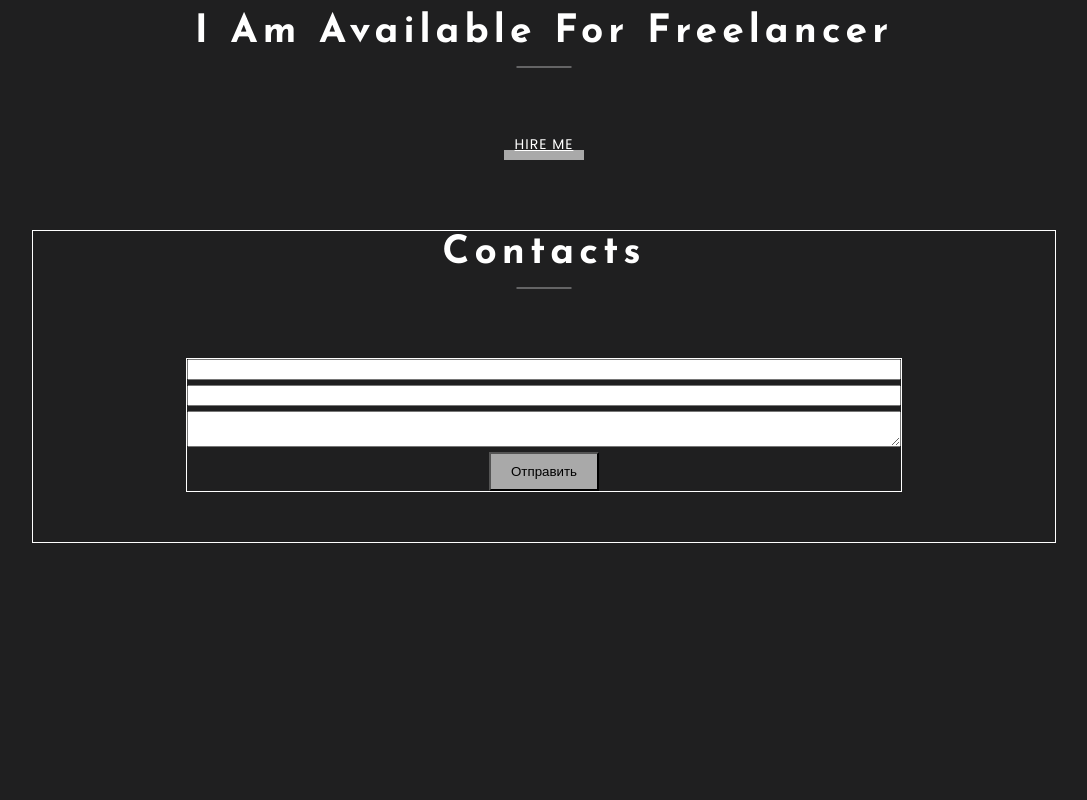
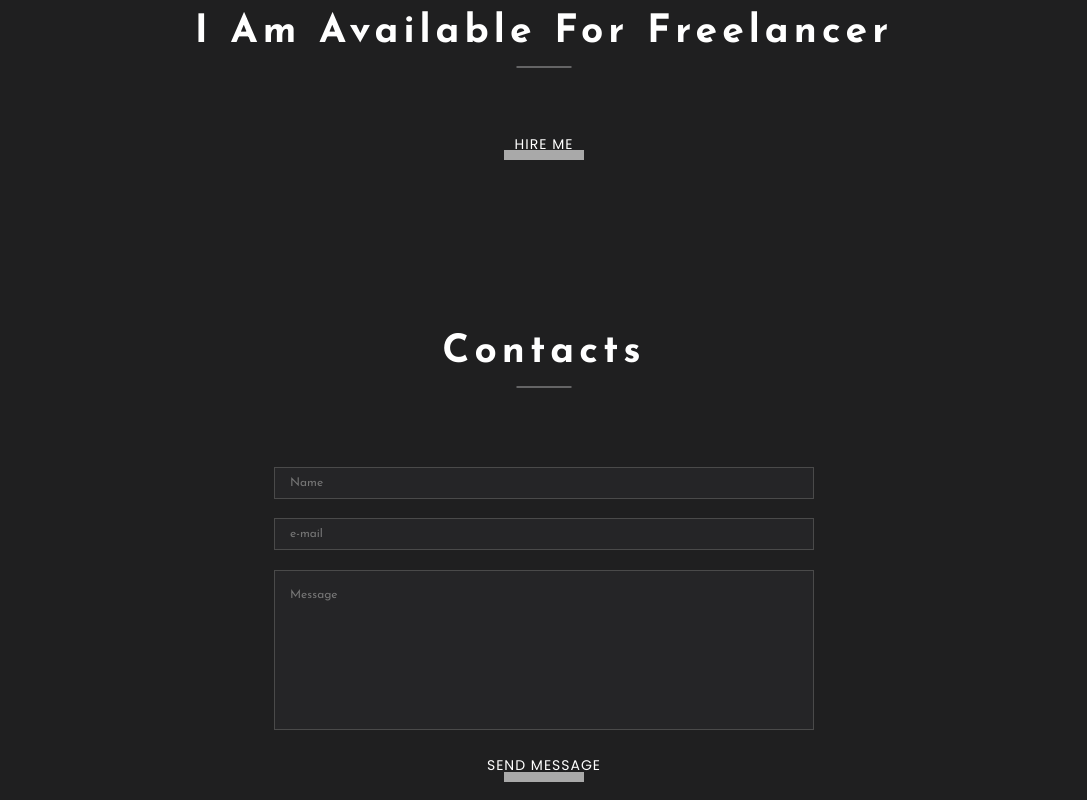
Before and after one commit to makcsholonik/portfolio, a React (Create React App) app: page / in a window 1280 px wide. Shown: the part 2260-3060 px from the top of the page, without its empty margins (96-1183 px from the left). Built offline with nearby package versions, Linux system fonts and the light colour scheme.

Commit message:
stage II (Contacts)

```diff
--- a/src/common/components/button/Button.module.scss
+++ b/src/common/components/button/Button.module.scss
@@ -6,6 +6,7 @@
 	@include flex(row, center, center, nowrap);
 	@include text($textFontFamily, 14px, 1.2, 400);
 	text-transform: uppercase;
+	text-decoration: none;
 	letter-spacing: 1px;
 	padding: 8px 20px;
 	max-width: 160px;
--- a/src/contacts/Contacts.js
+++ b/src/contacts/Contacts.js
@@ -1,36 +1,20 @@
-import React from "react";
+import React from 'react';
 import style from './Contacts.module.scss';
-import styleContainer from '../common/styles/Container.module.scss';
-import { Title } from "../common/components/title/Title";
+import { Title } from '../common/components/title/Title';
+import Button from '../common/components/button/Button';
 
 export const Contacts = () => {
     return (
         <div className={style.contactsBlock}>
-            <div className={`${styleContainer.container} ${style.contactsContainer}`}>
-                <Title title={"Contacts"}/>
-                <form className={style.formContainer} action="">
-                    <input type="text"/>
-                    <input type="text"/>
-                    <textarea name="" id=""></textarea>
-                    <button className={style.submitBtn} type="submit">Отправить</button>
+            <div className={style.container}>
+                <Title title={'Contacts'}/>
+                <form className={style.form}>
+                    <input type="text" className={style.formArea} placeholder="Name"/>
+                    <input type="text" className={style.formArea} placeholder="e-mail"/>
+                    <textarea className={style.messageArea} placeholder="Message"/>
                 </form>
+                <Button text={'Send message'} type="submit"/>
             </div>
         </div>
     )
 }
-
-// function Contacts() {
-//     return (
-//         <div className={styles.contactsBlock}>
-//             <div className={styles.container}>
-//                 <Title text={"Contacts"}/>
-//                 <form className={styles.form}>
-//                     <input type="text" className={styles.formArea} placeholder="Name"/>
-//                     <input type="text" className={styles.formArea} placeholder="e-mail"/>
-//                     <textarea className={styles.messageArea} placeholder="Message"/>
-//                     <button type="submit" >Send message</button>
-//                 </form>
-//             </div>
-//         </div>
-//     );
-// }
--- a/src/contacts/Contacts.module.scss
+++ b/src/contacts/Contacts.module.scss
@@ -1,91 +1,70 @@
 @import '/src/common/styles/sass/variables';
+@import '/src/common/styles/sass/mixins';
 
 .contactsBlock {
-  min-height: 100vh;
+	padding: 100px 0;
 
-  .contactsContainer {
-    flex-direction: column;
-    justify-content: flex-start;
+	.container {
+		@include container();
+		@include flex(column, flex-start, center, nowrap);
 
-    .formContainer {
-      border: 1px solid;
-      width: 70%;
-      display: flex;
-      flex-direction: column;
-      align-items: center;
-      margin: 50px 0;
+		.form {
+			@include flex(column, flex-start, stretch, nowrap);
+			width: 540px;
+			margin-top: 60px;
+			@media screen and (max-width: 680px) {
+				width: 100%;
+			}
 
-      & input, & textarea {
-        width: 100%;
-        margin-bottom: 5px;
-      }
+			.formArea,
+			.messageArea {
+				background: $bgSecondColor;
+				border: 1px solid #4a4a4a;
+				box-sizing: border-box;
+				@include text(inherit, 12px, 1.5, 400);
+				outline: none;
+				color: #495057;
+				margin-bottom: 1.2rem;
 
-      @media screen and (max-width: 1000px) {
-        width: 80%;
-      }
+				&:-webkit-autofill {
+					border: 1px solid #4a4a4a;
+					-webkit-text-fill-color: #495057;
+					-webkit-box-shadow: 0 0 0 1000px #252527 inset;
+					transition: background-color 5000s ease-in-out 0s;
 
-      .submitBtn {
-        padding: 10px 20px;
-        background-color: darkgray;
-      }
-    }
-  }
+					&:focus {
+						border: 2px solid $bgSecondColor;
+					}
+				}
+			}
+
+			.formArea {
+				height: calc(1.5em + .75rem + 2px);
+				padding: .4rem 15px;
+
+				&:focus {
+					border: 1px solid transparent;
+					transition: all 0.4s ease-in-out 0s;
+				}
+			}
+
+			.messageArea {
+				min-height: 160px;
+				padding: 15px;
+				resize: none;
+
+				&:focus {
+					border: 1px solid transparent;
+					transition: all 0.4s ease-in-out 0s;
+				}
+			}
+
+			//button[type='submit'] {
+			//@extend .btn;
+			//align-self: center;
+			//background-color: transparent;
+			//margin-top: 30px;
+			//}
+		}
+	}
 }
-
-//.contactsBlock {
-//  padding: 100px 0;
-//  .container {
-//    @include container();
-//    @include flex(column, flex-start, center, nowrap);
-//    .form {
-//      @include flex(column, flex-start, stretch, nowrap);
-//      width: 540px;
-//      margin-top: 60px;
-//      @media screen and (max-width: 680px){
-//        width: 100%;
-//      }
-//      .formArea,
-//      .messageArea {
-//        background: $bgSecondary;
-//        border: 1px solid #4a4a4a;
-//        box-sizing: border-box;
-//        @include text(inherit, 12px, 1.5, 400);
-//        outline: none;
-//        color: #495057;
-//        margin-bottom: 1.2rem;
-//        &:-webkit-autofill {
-//          border: 1px solid #4a4a4a;
-//          -webkit-text-fill-color: #495057;
-//          -webkit-box-shadow: 0 0 0 1000px #252527 inset;
-//          transition: background-color 5000s ease-in-out 0s;
-//          &:focus {
-//            border: 2px solid $bgSecondary;
-//          }
-//        }
-//      }
-//      .formArea {
-//        height: calc(1.5em + .75rem + 2px);
-//        padding: .4rem 15px;
-//        &:focus {
-//          border: 1px solid transparent;
-//          transition: all 0.4s ease-in-out 0s;
-//        }
-//      }
-//      .messageArea {
-//        min-height: 160px;
-//        padding: 15px;
-//        resize: none;
-//        &:focus {
-//          border: 1px solid transparent;
-//          transition: all 0.4s ease-in-out 0s;
-//        }
-//      }
-//      button[type="submit"] {
-//        @extend .btn;
-//        align-self: center;
-//        background-color: transparent;
-//        margin-top: 30px;
-//      }
-//    }
-//  }
-//}
```
